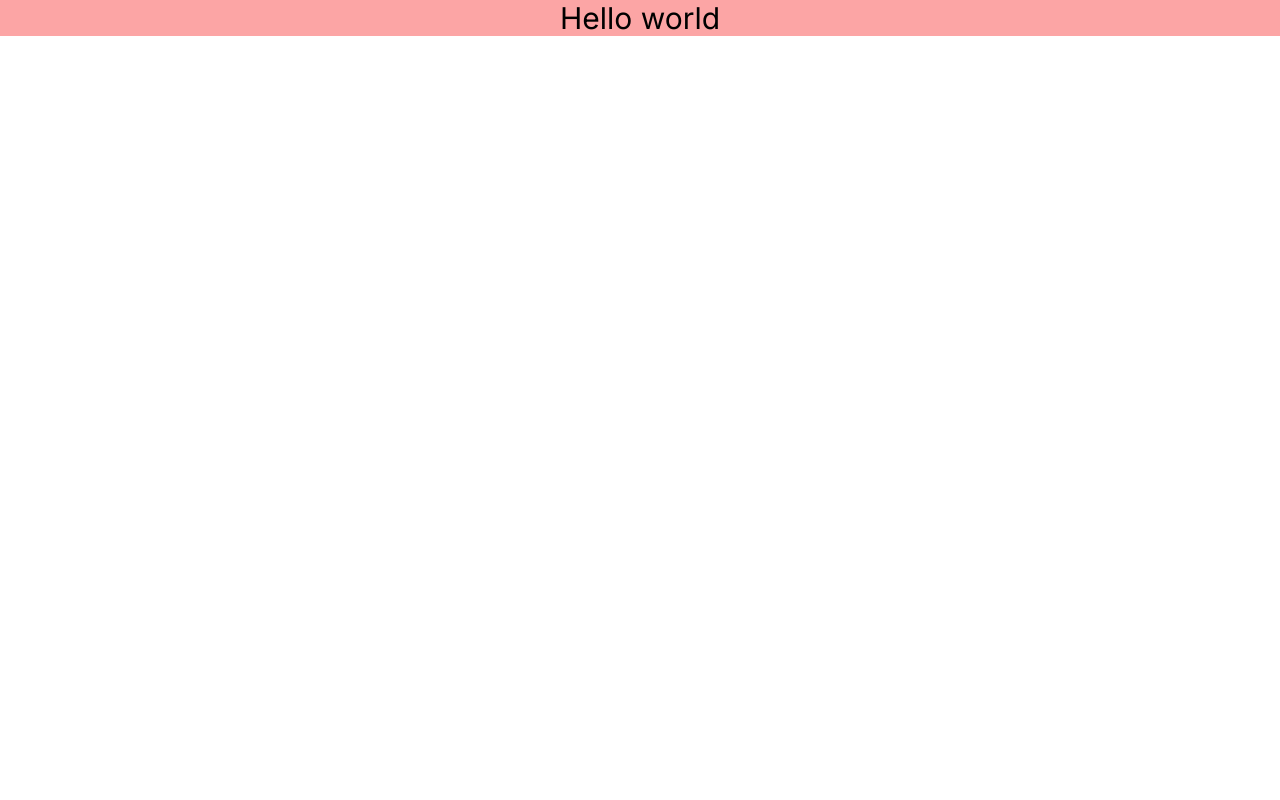
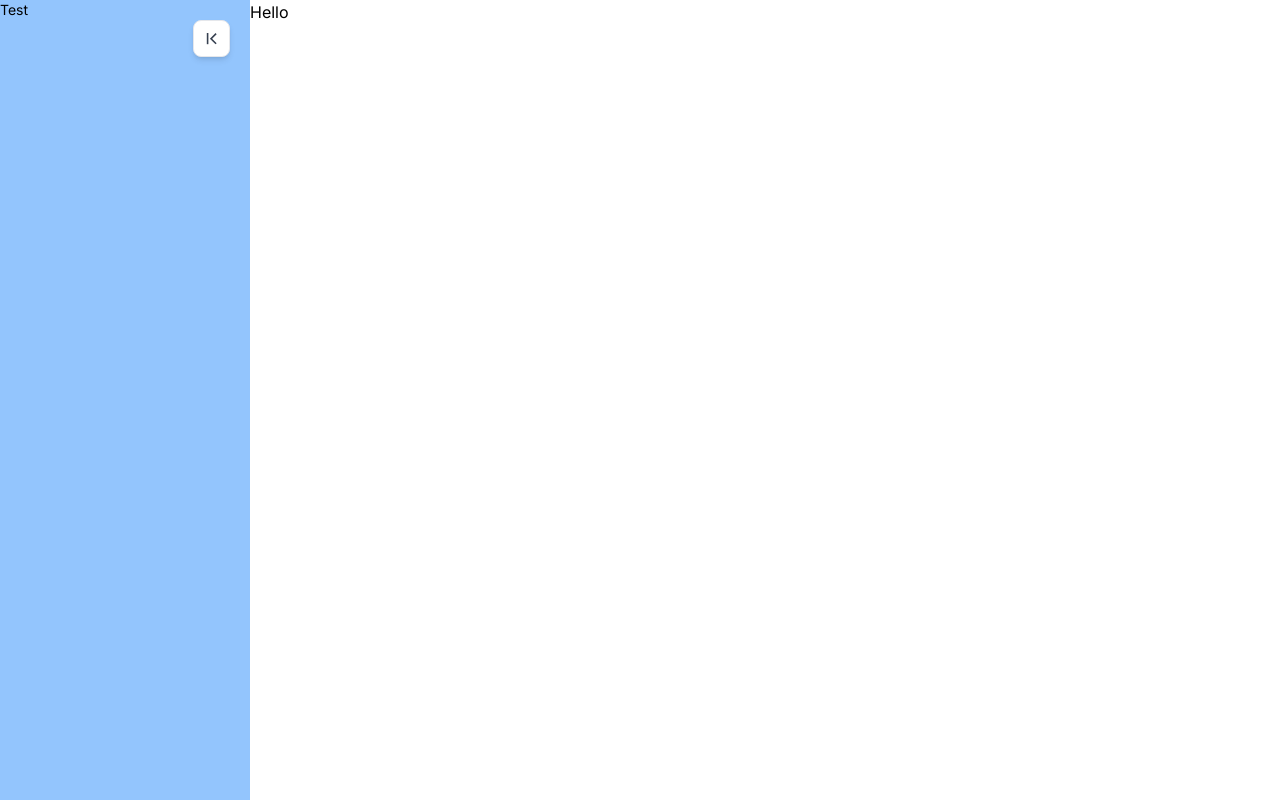
Before and after one commit to Fynmn/time-tracking, a React (Vite) app: page / in a window 1280 px wide. Built offline with nearby package versions, Linux system fonts and the light colour scheme.

Commit message:
feat: SideNavBar component with tooltip and hotkey for closing and opening

```diff
--- a/src/App.jsx
+++ b/src/App.jsx
@@ -1,7 +1,12 @@
+import SideNavbar from "./components/SideNavBar";
+
 const App = () => {
   return (
     <>
-      <div className="text-center bg-red-300 w-full text-3xl">Hello world</div>
+      <div className="flex">
+        <SideNavbar></SideNavbar>
+        <div>Hello</div>
+      </div>
     </>
   );
 };
--- /dev/null
+++ b/src/components/ShortcutToolTip.jsx
@@ -0,0 +1,28 @@
+/* eslint-disable react/prop-types */
+import Tippy from "@tippyjs/react";
+
+const ShortcutToolTip = ({ label, shortcut, children }) => {
+  return (
+    <Tippy
+      content={
+        <div className="flex flex-col text-xs">
+          <span className="font-semibold">{label}</span>
+          <span className="text-gray-200">{shortcut}</span>
+        </div>
+      }
+      placement="right"
+    >
+      {children}
+    </Tippy>
+  );
+};
+
+// Props Types of ShortcutToolTip (alternative to TypeScript - uncomment if needed to enable eslint)
+// import PropTypes from "prop-types";
+// ShortcutToolTip.propTypes = {
+//   label: PropTypes.string,
+//   shortcut: PropTypes.string,
+//   children: PropTypes.any,
+// };
+
+export default ShortcutToolTip;
--- /dev/null
+++ b/src/components/SideNavBar.jsx
@@ -0,0 +1,104 @@
+import { useState } from "react";
+import { Resizable } from "re-resizable";
+import { useHotkeys } from "react-hotkeys-hook";
+import Tippy from "@tippyjs/react";
+import { followCursor } from "tippy.js";
+import { CgPushChevronLeft as CloseIcon } from "react-icons/cg";
+import ShortcutToolTip from "./ShortcutToolTip";
+
+const SideNavbar = () => {
+  const [isOpen, setIsOpen] = useState(true);
+  const [width, setWidth] = useState(250);
+
+  useHotkeys("ctrl+b", (e) => {
+    e.preventDefault();
+    setIsOpen(!isOpen);
+  });
+
+  if (!isOpen) {
+    return (
+      <Tippy
+        content={
+          <ShortcutToolTip label="Open Sidebar" shortcut="Ctrl + B">
+            <button
+              className="absolute p-2 shadow-md border rounded-lg bg-white hover:pointer-events-auto hover:bg-gray-50 active:scale-90"
+              onClick={() => {
+                setIsOpen(true);
+              }}
+            >
+              <CloseIcon size="1.2rem" className="text-gray-700 rotate-180" />
+            </button>
+          </ShortcutToolTip>
+        }
+        offset={[0, -5]}
+        arrow={false}
+        interactive={true}
+        placement="right"
+        followCursor="vertical"
+        plugins={[followCursor]}
+        animation="shift-away-extreme"
+        duration={100}
+        theme="transparent"
+      >
+        <div
+          onClick={() => {
+            setIsOpen(true);
+          }}
+          className="group z-20 w-6 fixed top-0 left-0 bottom-0 bg-gradient-to-r from-transparent hover:from-gray-200 to-transparent transition"
+        ></div>
+      </Tippy>
+    );
+  }
+  return (
+    <div className="text-sm max-h-screen">
+      <Resizable
+        enable={{
+          bottom: false,
+          bottomLeft: false,
+          bottomRight: false,
+          left: false,
+          right: true,
+          top: false,
+          topLeft: false,
+          topRight: false,
+        }}
+        size={{ width: width, height: "100%" }}
+        maxWidth="360px"
+        minWidth="207px"
+        handleClasses={{
+          right:
+            "hover:bg-blue-300 active:bg-primary-500 transition relative z-20",
+        }}
+        handleStyles={{
+          right: {
+            width: "6px",
+          },
+        }}
+        onResizeStop={(e, direction, ref, d) => {
+          setWidth(width + d.width);
+        }}
+        className="h-full relative bg-white flex flex-col group sidenav-container"
+      >
+        {/* Close */}
+        <ShortcutToolTip label="Close Sidebar" shortcut="Ctrl + B">
+          <button
+            className="absolute top-0 right-0 p-2 shadow-md border rounded-lg m-5 opacity-0 bg-white pointer-events-none transition
+
+            group-[.sidenav-container]:group-hover:opacity-100
+
+            group-hover:pointer-events-auto hover:bg-gray-50 active:scale-90"
+            onClick={() => {
+              setIsOpen(false);
+            }}
+          >
+            <CloseIcon size="1.2rem" className="text-gray-700" />
+          </button>
+        </ShortcutToolTip>
+        {/* Logo */}
+        <div className="bg-blue-300 min-h-screen">Test</div>
+      </Resizable>
+    </div>
+  );
+};
+
+export default SideNavbar;
```
Also changed, not shown: package.json (+7 -1 lines), 1 other file (tests, documents, lock files or other folders).
